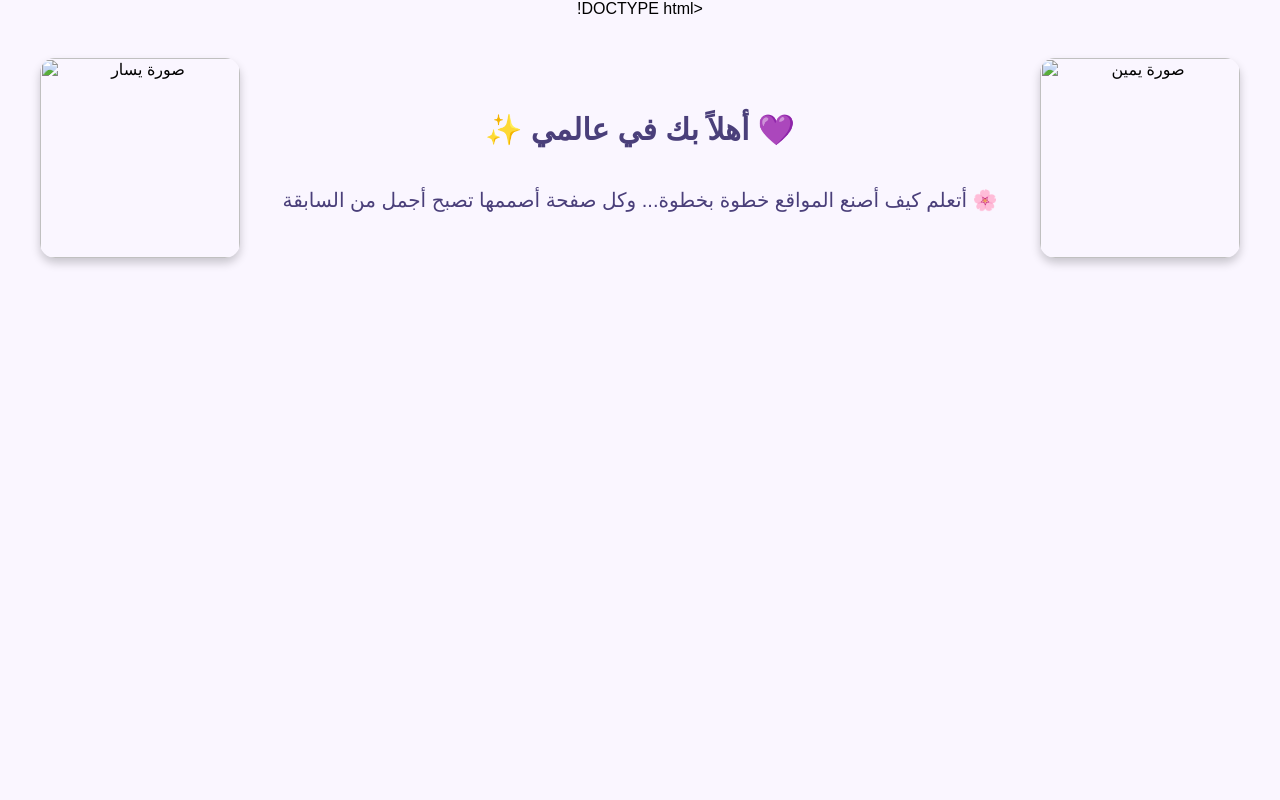
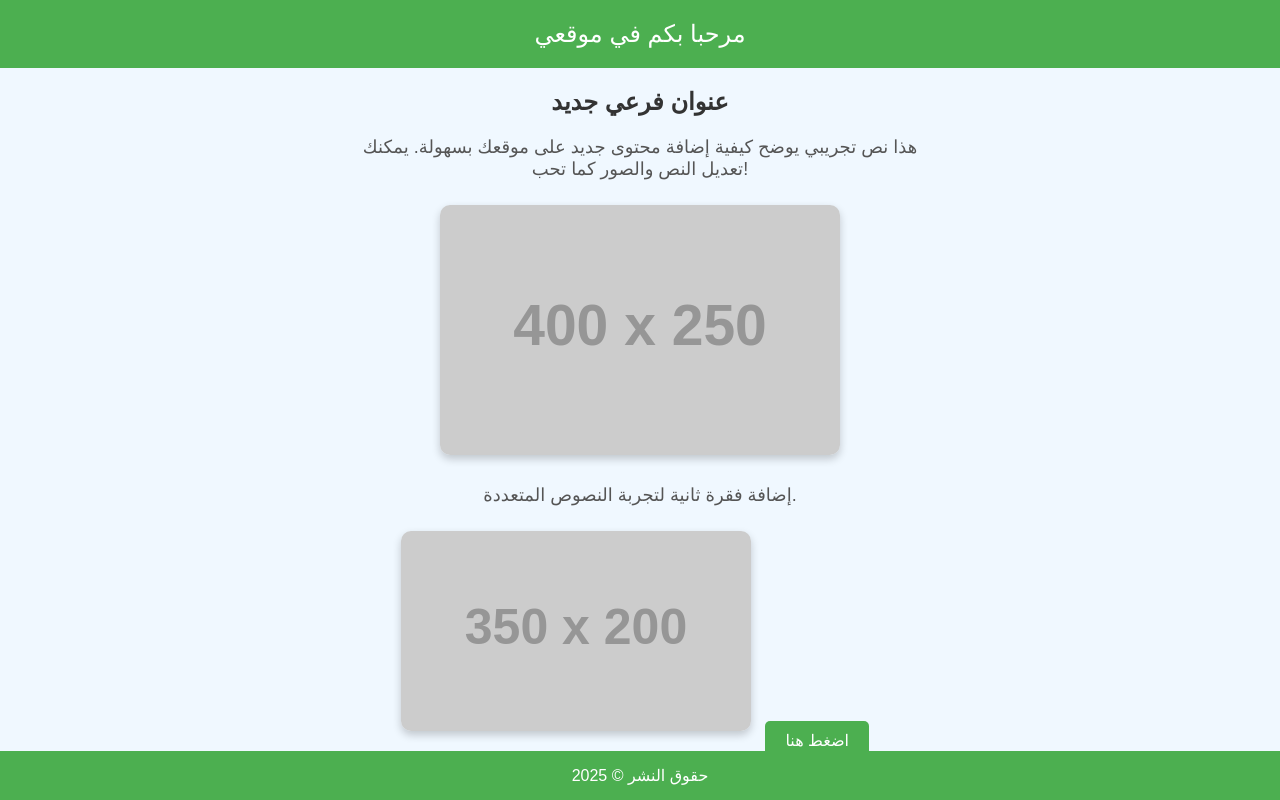
Before and after one commit to ataghwla-dotcom/San-saki, a plain HTML site: page docs/index.html in a window 1280 px wide. Drawn offline with Linux system fonts and the light colour scheme; placeholder pictures from the web are drawn by us.

Commit message:
Update index.html

```diff
--- a/docs/index.html
+++ b/docs/index.html
@@ -1,109 +1,82 @@
-!DOCTYPE html>
-<html lang="ar">
-<head>
-  <meta charset="UTF-8">
-  <meta name="viewport" content="width=device-width, initial-scale=1.0">
-  <title>صفحة متحركة 💫</title>
-
-  <style>
-    body {
-      background-color: #faf6ff;
-      font-family: "Cairo", sans-serif;
-      margin: 0;
-      padding: 0;
-      text-align: center;
-      overflow-x: hidden; /* يمنع التمرير الجانبي أثناء الحركة */
-    }
-
-    .container {
-      display: flex;
-      justify-content: space-between;
-      align-items: center;
-      padding: 40px;
-    }
-
-    img {
-      width: 200px;
-      border-radius: 15px;
-      box-shadow: 0 5px 10px rgba(0,0,0,0.2);
-      transition: transform 0.3s ease;
-    }
-
-    img:hover {
-      transform: scale(1.05);
-    }
-
-    .text {
-      flex: 1;
-      margin: 0 20px;
-      font-size: 20px;
-      color: #4a3f7a;
-      line-height: 1.8;
-      opacity: 0;
-      animation: fadeIn 2s ease forwards;
-      animation-delay: 1s;
-    }
-
-    /* ✨ الصور تتحرك من الأطراف */
-    .left-img {
-      animation: slideLeft 2s ease forwards;
-    }
-
-    .right-img {
-      animation: slideRight 2s ease forwards;
-    }
-
-    /* الحركات (أنيميشن) */
-    @keyframes slideLeft {
-      from { transform: translateX(-200px); opacity: 0; }
-      to { transform: translateX(0); opacity: 1; }
-    }
-
-    @keyframes slideRight {
-      from { transform: translateX(200px); opacity: 0; }
-      to { transform: translateX(0); opacity: 1; }
-    }
-
-    @keyframes fadeIn {
-      from { opacity: 0; transform: scale(0.95); }
-      to { opacity: 1; transform: scale(1); }
-    }
-
-  </style>
-</head>
-
-<body>
-
-  <div class="container">
-    <img src="koharaa.jpg" alt="صورة يسار" class="left-img">
-
-    <div class="text">
-      <h2>✨ أهلاً بك في عالمي 💜</h2>
-      <p>
-        أتعلم كيف أصنع المواقع خطوة بخطوة...
-        وكل صفحة أصممها تصبح أجمل من السابقة 🌸
-      </p>
-    </div>
-
-    <img src="moon.jpg" alt="صورة يمين" class="right-img">
-  </div>
-
-</body>
-</html>
 <!DOCTYPE html>
 <html lang="ar">
 <head>
   <meta charset="UTF-8">
   <meta name="viewport" content="width=device-width, initial-scale=1.0">
-  <title>صفحة متحركة 💫</title>
-
+  <title>موقعي الجميل</title>
   <style>
     body {
-      background-color: #faf6ff;
-      font-family: "Cairo", sans-serif;
+      font-family: Arial, sans-serif;
+      background-color: #f0f8ff;
       margin: 0;
       padding: 0;
       text-align: center;
-      overflow-x: hidden; /* يمنع التمرير الجانبي أثناء الحركة */
     }
-    https://via.placeholder.com/350x200
+    header {
+      background-color: #4CAF50;
+      color: white;
+      padding: 20px 0;
+      font-size: 24px;
+    }
+    h2 {
+      color: #333;
+    }
+    p {
+      color: #555;
+      font-size: 18px;
+      max-width: 600px;
+      margin: 10px auto;
+    }
+    img {
+      max-width: 80%;
+      height: auto;
+      border-radius: 10px;
+      margin: 15px 0;
+      box-shadow: 0 4px 8px rgba(0,0,0,0.2);
+    }
+    footer {
+      background-color: #4CAF50;
+      color: white;
+      padding: 15px 0;
+      position: fixed;
+      width: 100%;
+      bottom: 0;
+    }
+    button {
+      background-color: #4CAF50;
+      color: white;
+      border: none;
+      padding: 10px 20px;
+      font-size: 16px;
+      border-radius: 5px;
+      cursor: pointer;
+      margin: 10px;
+    }
+    button:hover {
+      background-color: #45a049;
+    }
+  </style>
+</head>
+<body>
+
+<header>
+  مرحبا بكم في موقعي
+</header>
+
+<h2>عنوان فرعي جديد</h2>
+<p>هذا نص تجريبي يوضح كيفية إضافة محتوى جديد على موقعك بسهولة. يمكنك تعديل النص والصور كما تحب!</p>
+
+<img src="https://via.placeholder.com/400x250" alt="صورة تجريبية">
+
+<p>إضافة فقرة ثانية لتجربة النصوص المتعددة.</p>
+
+<img src="https://via.placeholder.com/350x200" alt="صورة ثانية">
+
+<button onclick="alert('شكراً لزيارتك!')">اضغط هنا</button>
+
+<footer>
+  حقوق النشر © 2025
+</footer>
+
+</body>
+</html>
```
